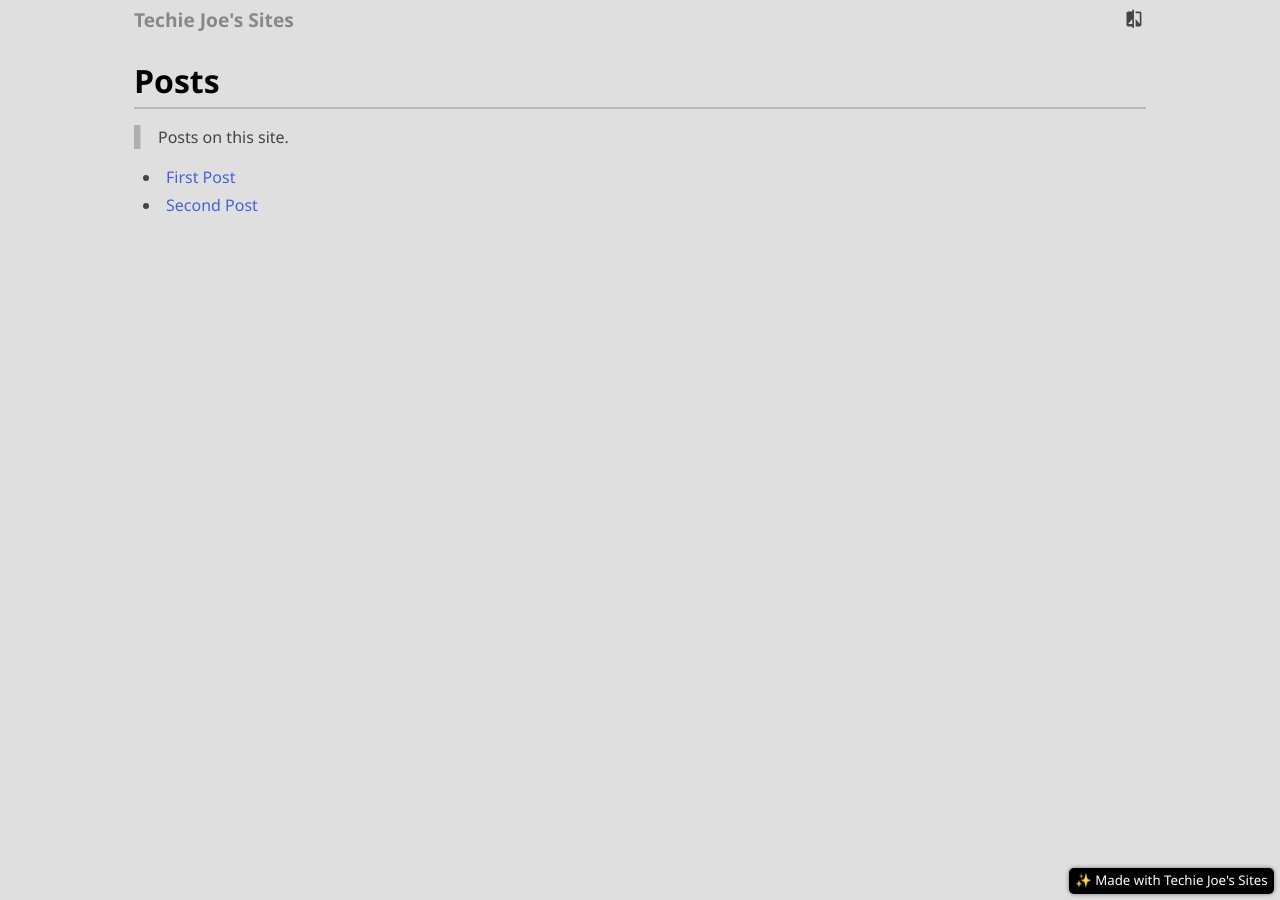
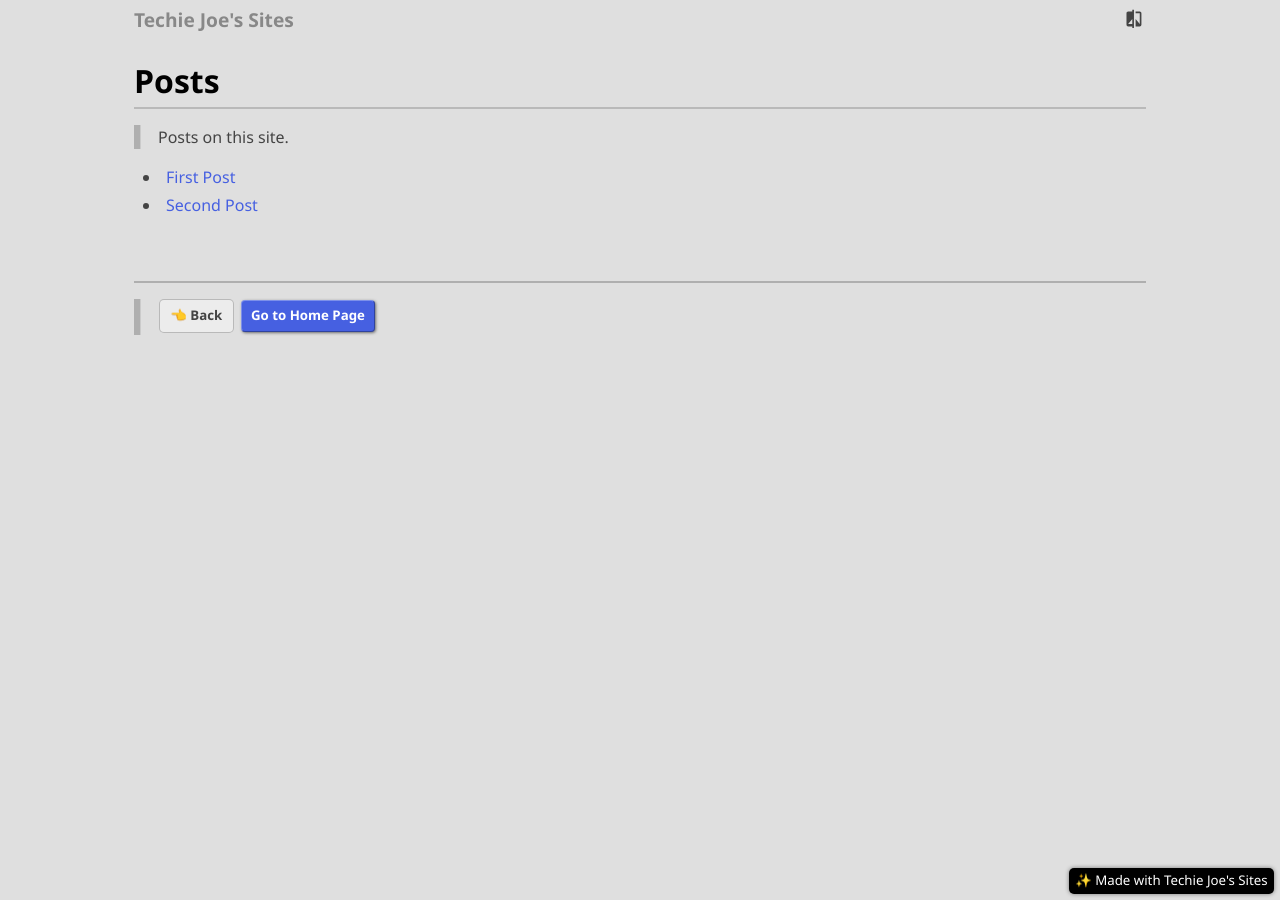
Before and after one commit to techie-joe/sites, a Jekyll site: the page built from pages/posts.md, in a window 1280 px wide. Built offline with Jekyll 4.4.1, drawn with Linux system fonts in a browser that asks for light colours; our own code applies the rules of GitHub Pages for plain Markdown files; comment, search, counter and statistics services are not loaded.

Commit message:
add navigational button on 3 page

```diff
--- a/pages/posts.md
+++ b/pages/posts.md
@@ -11,3 +11,11 @@ permalink: posts
 {% for p in site.posts %}{% if p.title %}- [{{ p.title }}]({{ site.github.url }}{{ p.url }})
 {% else %}- [(Untitled post)]({{ site.github.url }}{{ p.url }})
 {% endif %}{% endfor %}
+
+&nbsp;
+&nbsp;
+
+---
+
+> {% include back.html %}
+> <a title="Go to {{ site.title }}" class="_bt -l -blue" href="{{ site.github.url }}">Go to Home Page</a>
```
Also changed, not shown: 404.md (+2 -0 lines), pages/index.md (+8 -0 lines).
